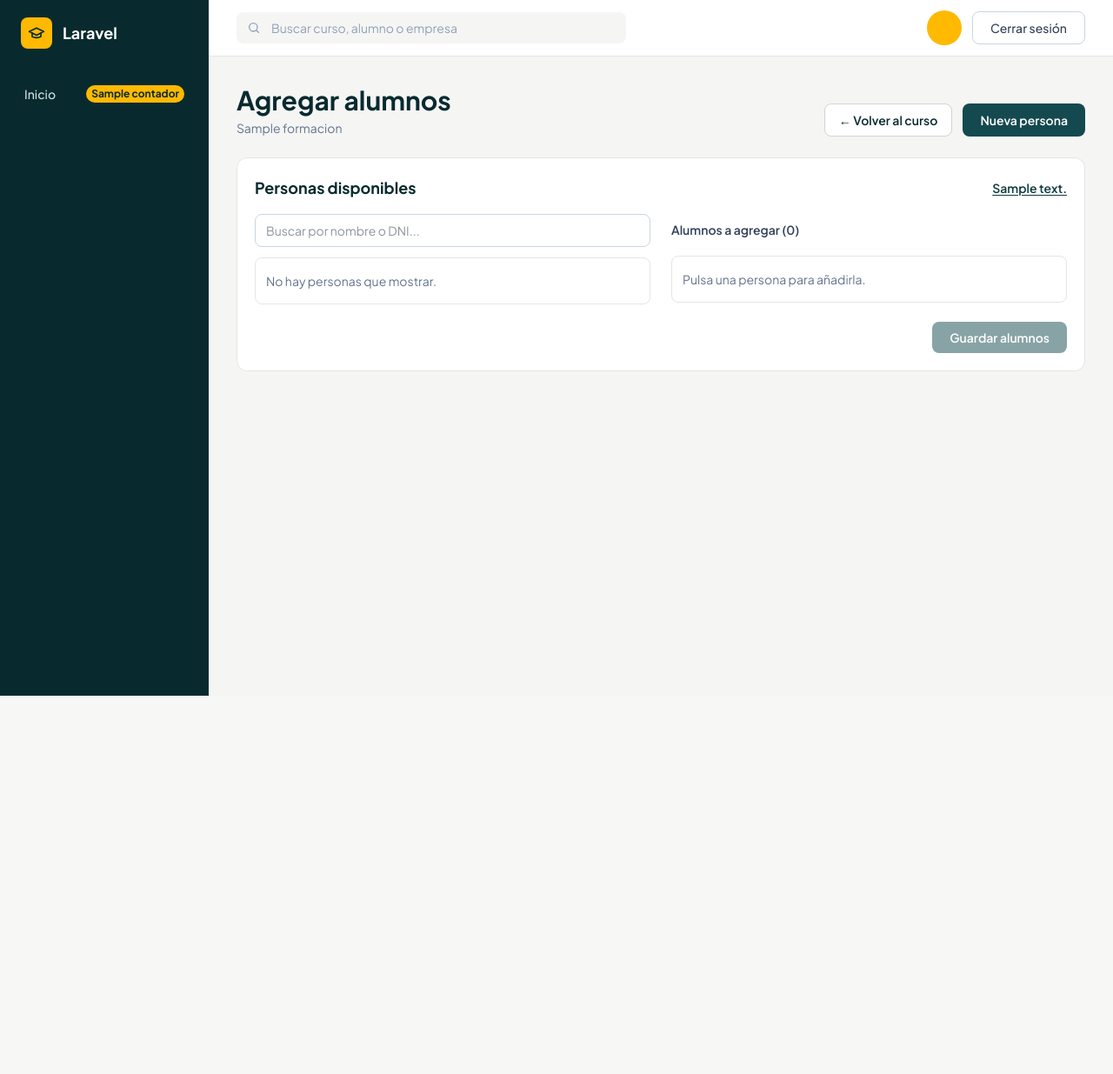
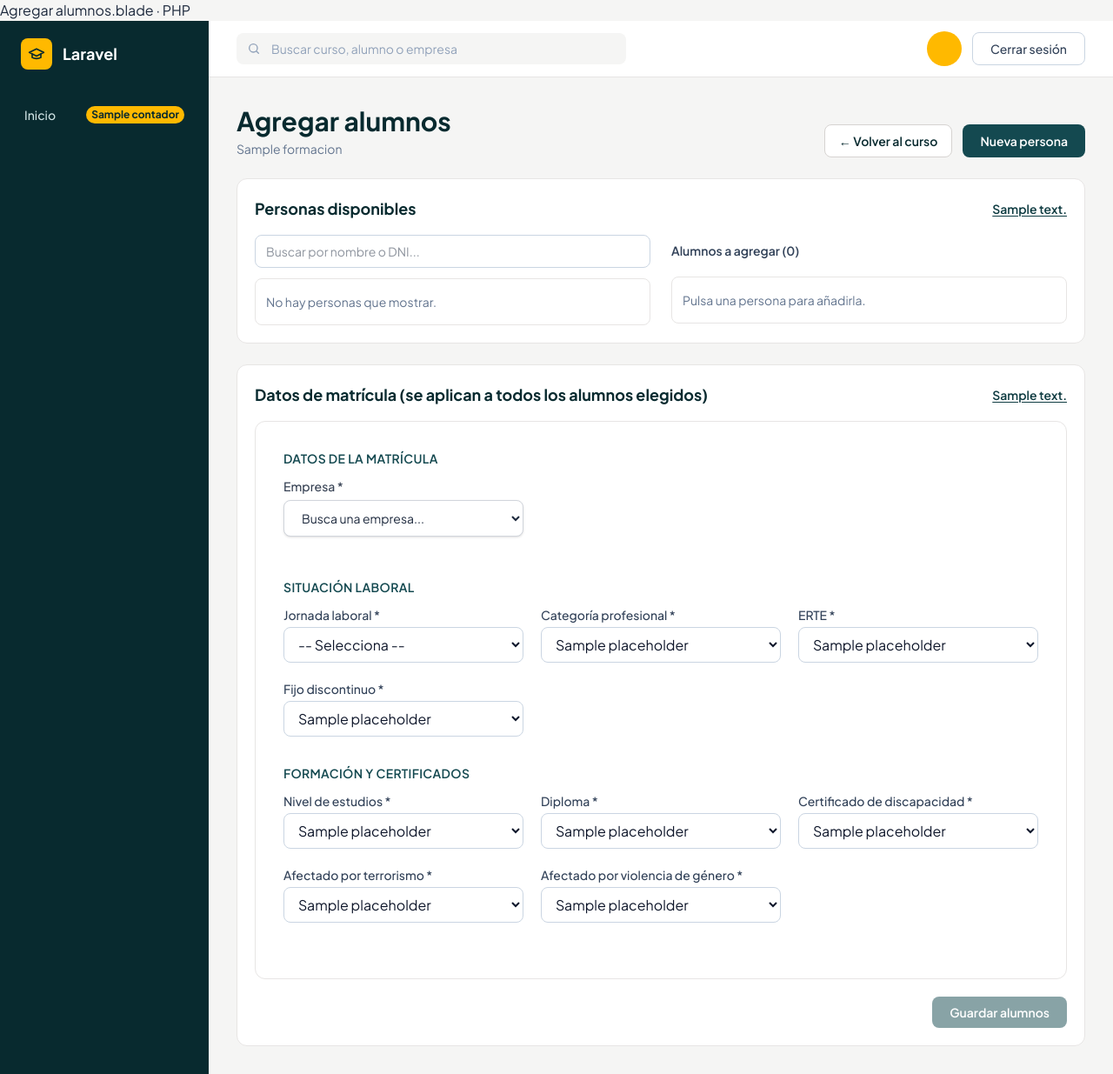
Before and after one commit to javierjurado-ai/proyect, a Laravel app: template resources/views/curso/tablaPersona.blade.php in a window 1280 px wide. Shown: the whole page at 87% size. Before the commit the page ends 800 px from the top, so only its background shows below. Run offline with Laravel 12, Linux system fonts and the light colour scheme; the template is opened without the code that fills it: most values are stand-ins (such as "Sample title", 1, 10 or a date in 2020); parts of the project's set-up code (start-up, migrations or seed data) failed here and were passed over.

Commit message:
Agregado formulario alumno
agregado formulario del alumno a curso

```diff
--- /dev/null
+++ b/resources/views/curso/formularioAlumno.blade.php
@@ -0,0 +1,92 @@
+@php
+    // Variables que usa este parcial (vienen del ámbito de la vista que lo incluye):
+    // $alumno, $editando, $curso, $cursos, $personas, $empresas,
+    // $jornadas, $categoriasProfesionales, $nivelesEstudio, $siNo
+    // Se incluye así: @include('alumno.formulario', ['incrustado' => true])
+    $incrustado = $incrustado ?? false;
+    $editando = $editando ?? false;
+    $alumno = $alumno ?? null;
+@endphp
+
+<section class="rounded-xl border border-stone-200 bg-white p-6 lg:p-8">
+    @unless ($incrustado)
+        <form id="alumno-form" method="POST"
+            action="{{ $editando ? route('alumno.update', $alumno->id) : route('alumno.store') }}">
+            @csrf
+            @if ($editando)
+                @method('PUT')
+            @endif
+        @endunless
+
+        @if ($incrustado)
+            <input type="hidden" name="curso_id" value="{{ $curso->id }}">
+        @endif
+
+        <fieldset class="mb-8">
+            <legend class="mb-3 text-sm font-semibold uppercase tracking-wide text-marca-800">Datos de la matrícula
+            </legend>
+            <div class="grid grid-cols-1 gap-5 md:grid-cols-3">
+                @unless ($incrustado)
+                    <x-formulario.selector name="curso_id" label="Curso *" placeholder="Busca un curso..." :options="$cursos"
+                        contenedor="md:col-span-2" :value="$alumno->curso_id ?? ''" />
+
+                    <x-formulario.selector name="persona_id" label="Persona *" placeholder="Busca una persona..."
+                        :options="$personas" contenedor="md:col-span-2" :value="$alumno->persona_id ?? ''" />
+                @endunless
+
+                <x-formulario.selector name="empresa_id" label="Empresa *" placeholder="Busca una empresa..."
+                    :options="$empresas" contenedor="md:col-span-2" :value="$alumno->empresa_id ?? ''" />
+            </div>
+        </fieldset>
+
+        <fieldset class="mb-8">
+            <legend class="mb-3 text-sm font-semibold uppercase tracking-wide text-marca-800">Situación laboral</legend>
+            <div class="grid grid-cols-1 gap-5 md:grid-cols-3">
+                <x-formulario.seleccion name="jornada_laboral" label="Jornada laboral *" placeholder="-- Selecciona --"
+                    :options="$lopd" :value="$alumno->jornada_laboral->value ?? ($alumno->jornada_laboral ?? '')" />
+                <x-formulario.seleccion name="categoria_profesional" label="Categoría profesional *"
+                :options="$lopd" :value="$alumno->categoria_profesional->value ?? ($alumno->jornada_laboral ?? '')" />
+                <x-formulario.seleccion name="erte" label="ERTE *"
+                :options="$lopd" :value="$alumno->erte->value ?? ($alumno->erte ?? '')" />
+                <x-formulario.seleccion name="fijo_discontinuo" label="Fijo discontinuo *"
+                :options="$lopd" :value="$alumno->fijo_discontinuo->value ?? ($alumno->fijo_discontinuo ?? '')" />
+            </div>
+        </fieldset>
+
+        <fieldset class="mb-8">
+            <legend class="mb-3 text-sm font-semibold uppercase tracking-wide text-marca-800">Formación y certificados
+            </legend>
+            <div class="grid grid-cols-1 gap-5 md:grid-cols-3">
+                <x-formulario.seleccion name="nivel_estudio" label="Nivel de estudios *" :options="$nivelesEstudio"
+                    :value="$alumno->nivel_estudio ?? ''" />
+                <x-formulario.seleccion name="diploma" label="Diploma *"
+                :options="$lopd" :value="$alumno->diploma->value ?? ($alumno->diploma ?? '')" />
+                <x-formulario.seleccion name="certificado_discapacidad" label="Certificado de discapacidad *"
+                    :options="$lopd" :value="$alumno->certificado_discapacidad->value ?? ($alumno->certificado_discapacidad ?? '')" />
+                <x-formulario.seleccion name="certificado_afectado_terrorismo" label="Afectado por terrorismo *"
+                    :options="$lopd" :value="$alumno->certificado_afectado_terrorismo->value ?? ($alumno->certificado_afectado_terrorismo ?? '')" />
+                <x-formulario.seleccion name="certificado_afectado_violencia_genero" label="Afectado por violencia de género *"
+                :options="$lopd" :value="$alumno->certificado_afectado_violencia_genero->value ?? ($alumno->certificado_afectado_violencia_genero ?? '')" />
+            </div>
+        </fieldset>
+
+        @unless ($incrustado)
+            <div class="flex flex-wrap justify-end gap-3">
+                @if (\Illuminate\Support\Facades\Route::has('alumno.index'))
+                    <a href="{{ route('alumno.index') }}"
+                        class="inline-flex items-center justify-center rounded-lg px-5 py-2 text-sm font-semibold text-slate-700 hover:bg-stone-100">
+                        Cancelar
+                    </a>
+                @endif
+                <button type="reset"
+                    class="inline-flex items-center justify-center rounded-lg border border-stone-300 bg-white px-5 py-2 text-sm font-semibold text-marca-950 hover:bg-stone-50">
+                    Limpiar
+                </button>
+                <button type="submit"
+                    class="inline-flex items-center justify-center rounded-lg bg-marca-800 px-5 py-2 text-sm font-semibold text-white hover:bg-marca-900">
+                    {{ $editando ? 'Actualizar alumno' : 'Guardar alumno' }}
+                </button>
+            </div>
+        </form>
+    @endunless
+</section>
--- a/resources/views/curso/tablaPersona.blade.php
+++ b/resources/views/curso/tablaPersona.blade.php
@@ -1,3 +1,5 @@
+
+Agregar alumnos.blade · PHP
 <script defer src="https://cdn.jsdelivr.net/npm/alpinejs@3/dist/cdn.min.js"></script>
 @php
     $tituloCurso = $curso->formacion?->nombre ?? ('Curso ' . $curso->codigo_accion . '/' . $curso->codigo_grupo);
@@ -25,7 +27,7 @@
         </x-slot:acciones>
     </x-interfaz.panel.cabecera>
 
-    <x-interfaz.panel.tarjeta titulo="Personas disponibles">
+    {{-- Un único <form>: personas elegidas + datos de matrícula --}}
     <form method="POST" action="{{ $action }}"
         x-data="{
             personas: @js($lista),
@@ -42,6 +44,7 @@
         }">
         @csrf
 
+        <x-interfaz.panel.tarjeta titulo="Personas disponibles">
             <div class="grid grid-cols-1 gap-6 md:grid-cols-2">
                 {{-- Disponibles --}}
                 <div>
@@ -85,6 +88,11 @@
                     </ul>
                 </div>
             </div>
+        </x-interfaz.panel.tarjeta>
+
+        <div class="mt-6">
+            <x-interfaz.panel.tarjeta titulo="Datos de matrícula (se aplican a todos los alumnos elegidos)">
+                @include('curso.formularioAlumno', ['incrustado' => true])
 
                 <div class="mt-5 flex justify-end">
                     <button type="submit" :disabled="elegidos.length === 0"
@@ -92,7 +100,8 @@
                         Guardar alumnos
                     </button>
                 </div>
+            </x-interfaz.panel.tarjeta>
+        </div>
     </form>
-    </x-interfaz.panel.tarjeta>
 
 </x-interfaz.layout.app>
```
Also changed, not shown: app/Http/Controllers/CursoController.php (+12 -2 lines), app/Models/Enums/CategoriaProfesional.php (added, +12 -0 lines), app/Models/Enums/NivelEstudio.php (added, +17 -0 lines). Lines whose indentation alone changed are shown as unchanged.
